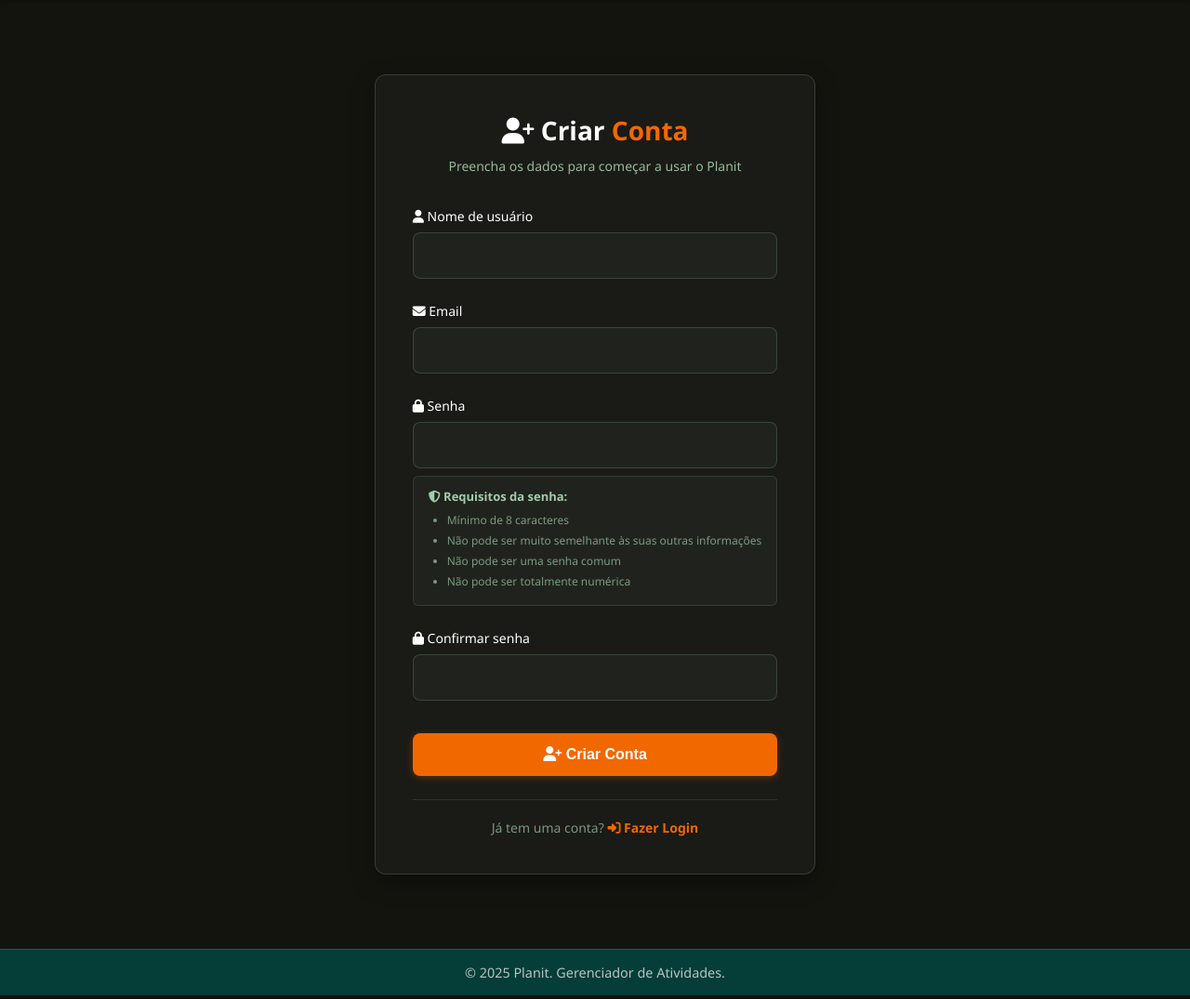
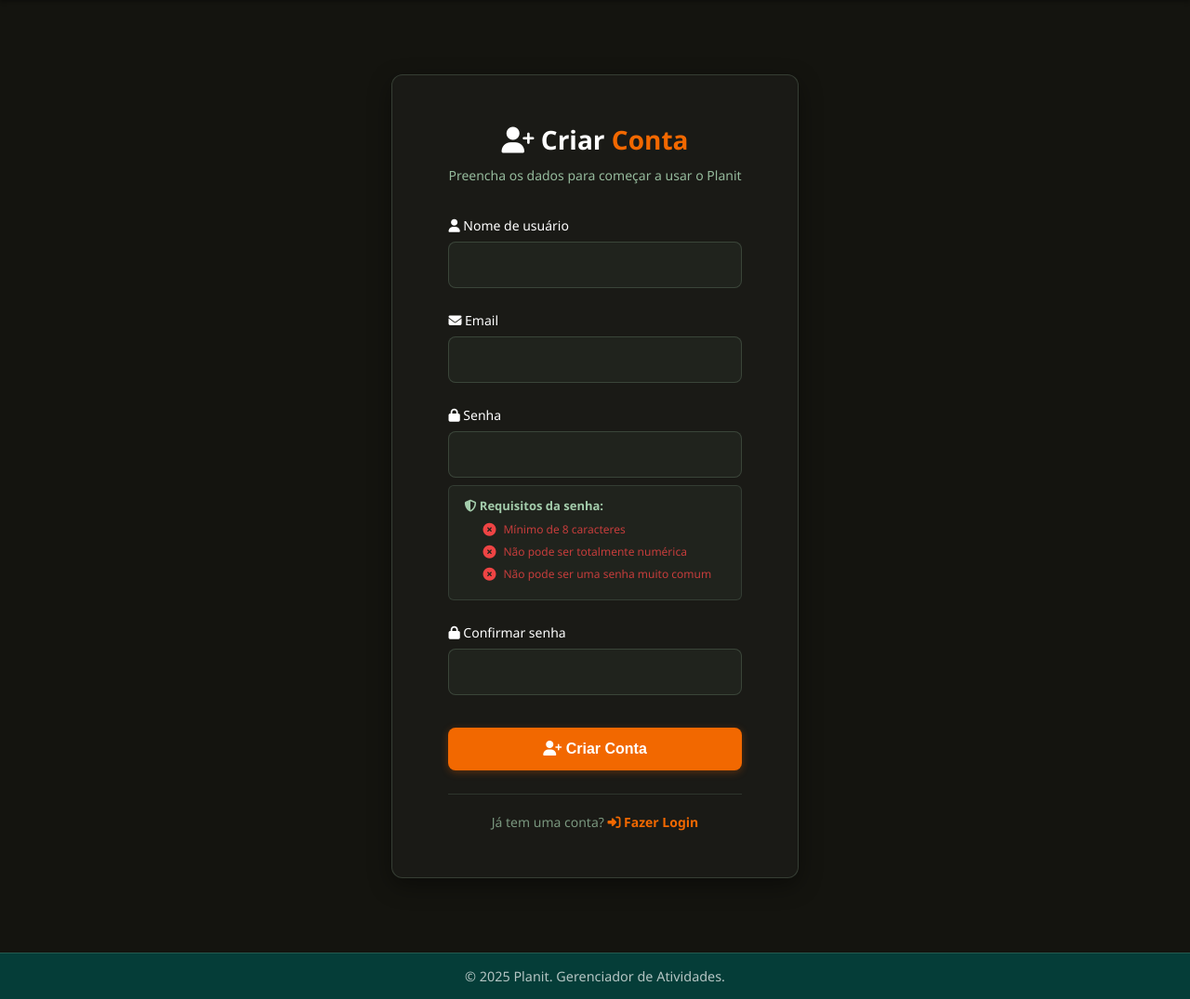
Before and after one commit to itallume/Planit, a Django app: template usuario/templates/usuario/signup.html in a window 1280 px wide. Shown: the part 60-1135 px from the top of the page at 93% size. Run offline with Django 3.2, Linux system fonts and the light colour scheme; the template is opened without the code that fills it, so the values that code supplies are empty, except form fields; tables that the repository leaves empty hold one stand-in row (values such as "Sample post"); form fields are guessed from the names that the template uses.

Commit message:
feat: senha assistida no signup

```diff
--- a/usuario/templates/usuario/signup.html
+++ b/usuario/templates/usuario/signup.html
@@ -5,9 +5,9 @@
 {% block content %}
 <style>
     .signup-container {
-        max-width: 480px;
+        max-width: 600px;
         margin: 80px auto;
-        padding: 40px;
+        padding: 50px 60px;
         background: #1a1a16;
         border-radius: 12px;
         border: 1px solid rgba(163, 204, 171, 0.2);
@@ -204,11 +204,37 @@
     .password-requirements ul {
         margin: 0;
         padding-left: 20px;
+        list-style: none;
     }
 
     .password-requirements li {
-        margin: 4px 0;
+        margin: 6px 0;
         line-height: 1.5;
+        display: flex;
+        align-items: center;
+        gap: 8px;
+        transition: all 0.3s ease;
+    }
+
+    .password-requirements li i {
+        font-size: 14px;
+        transition: all 0.3s ease;
+    }
+
+    .password-requirements li.invalid {
+        color: rgba(239, 68, 68, 0.8);
+    }
+
+    .password-requirements li.invalid i {
+        color: var(--status-delayed);
+    }
+
+    .password-requirements li.valid {
+        color: rgba(16, 185, 129, 0.9);
+    }
+
+    .password-requirements li.valid i {
+        color: var(--status-completed);
     }
 
     @media (max-width: 576px) {
@@ -276,11 +302,19 @@
 
             <div class="password-requirements">
                 <h4><i class="fas fa-shield-alt"></i> Requisitos da senha:</h4>
-                <ul>
-                    <li>Mínimo de 8 caracteres</li>
-                    <li>Não pode ser muito semelhante às suas outras informações</li>
-                    <li>Não pode ser uma senha comum</li>
-                    <li>Não pode ser totalmente numérica</li>
+                <ul id="password-checks">
+                    <li id="check-length" class="invalid">
+                        <i class="fas fa-times-circle"></i>
+                        <span>Mínimo de 8 caracteres</span>
+                    </li>
+                    <li id="check-numeric" class="invalid">
+                        <i class="fas fa-times-circle"></i>
+                        <span>Não pode ser totalmente numérica</span>
+                    </li>
+                    <li id="check-common" class="invalid">
+                        <i class="fas fa-times-circle"></i>
+                        <span>Não pode ser uma senha muito comum</span>
+                    </li>
                 </ul>
             </div>
         </div>
@@ -308,4 +342,70 @@
     </div>
 </div>
 
+<script>
+    // Validação em tempo real da senha
+    const passwordInput = document.getElementById('id_password1');
+    const checkLength = document.getElementById('check-length');
+    const checkNumeric = document.getElementById('check-numeric');
+    const checkCommon = document.getElementById('check-common');
+
+    // Senhas comuns para verificação
+    const commonPasswords = [
+        'password', '12345678', 'password123', 'qwerty', 'abc123',
+        '123456789', 'senha', 'senha123', '87654321', 'password1'
+    ];
+
+    function validatePassword() {
+        const password = passwordInput.value;
+
+        // Verifica comprimento mínimo (8 caracteres)
+        if (password.length >= 8) {
+            updateCheck(checkLength, true);
+        } else {
+            updateCheck(checkLength, false);
+        }
+
+        // Verifica se não é totalmente numérica
+        if (password && !/^\d+$/.test(password)) {
+            updateCheck(checkNumeric, true);
+        } else {
+            updateCheck(checkNumeric, false);
+        }
+
+        // Verifica se não é senha comum
+        const isCommon = commonPasswords.some(common =>
+            password.toLowerCase().includes(common)
+        );
+        if (password && !isCommon) {
+            updateCheck(checkCommon, true);
+        } else {
+            updateCheck(checkCommon, false);
+        }
+    }
+
+    function updateCheck(element, isValid) {
+        const icon = element.querySelector('i');
+
+        if (isValid) {
+            element.classList.remove('invalid');
+            element.classList.add('valid');
+            icon.classList.remove('fa-times-circle');
+            icon.classList.add('fa-check-circle');
+        } else {
+            element.classList.remove('valid');
+            element.classList.add('invalid');
+            icon.classList.remove('fa-check-circle');
+            icon.classList.add('fa-times-circle');
+        }
+    }
+
+    // Adiciona evento de input para validação em tempo real
+    passwordInput.addEventListener('input', validatePassword);
+
+    // Validação inicial ao carregar a página (caso tenha valor)
+    if (passwordInput.value) {
+        validatePassword();
+    }
+</script>
+
 {% endblock %}
```
